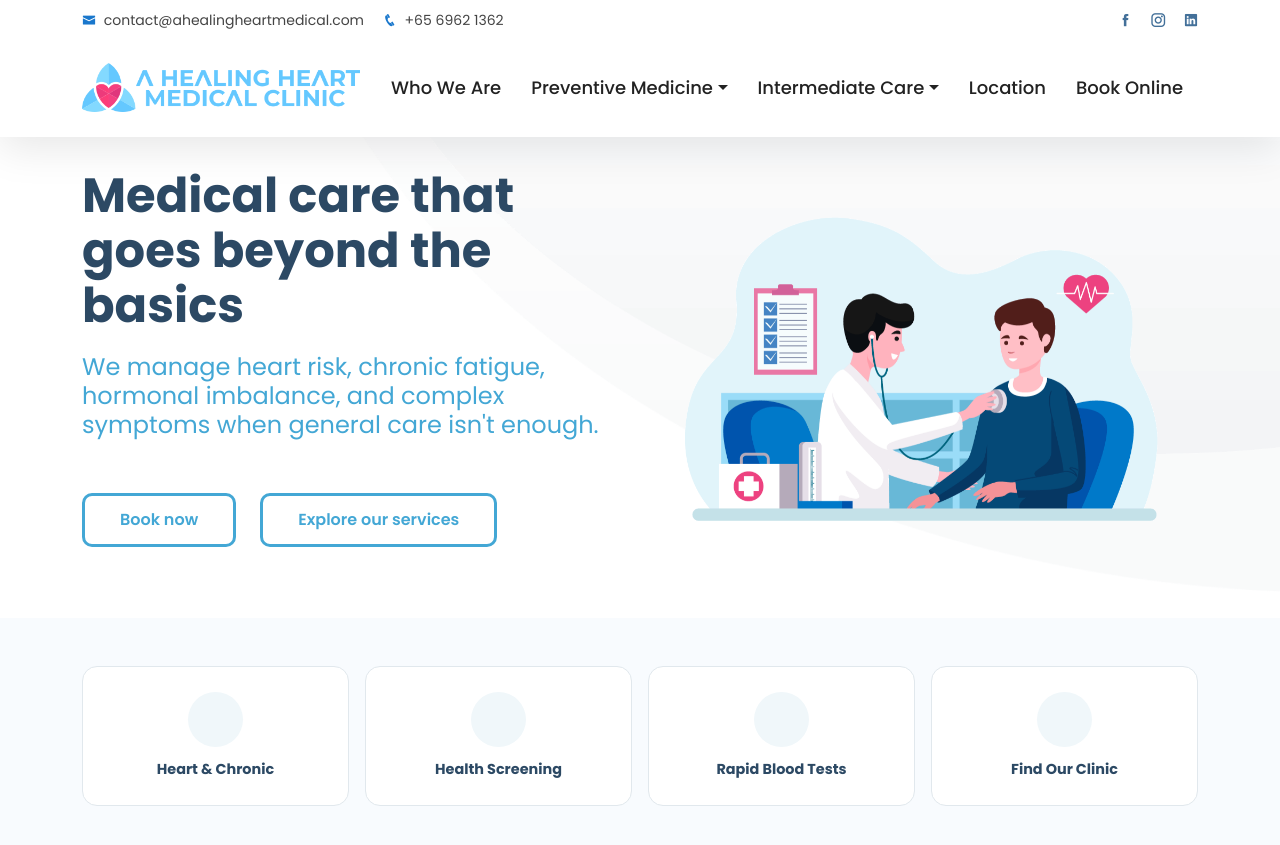
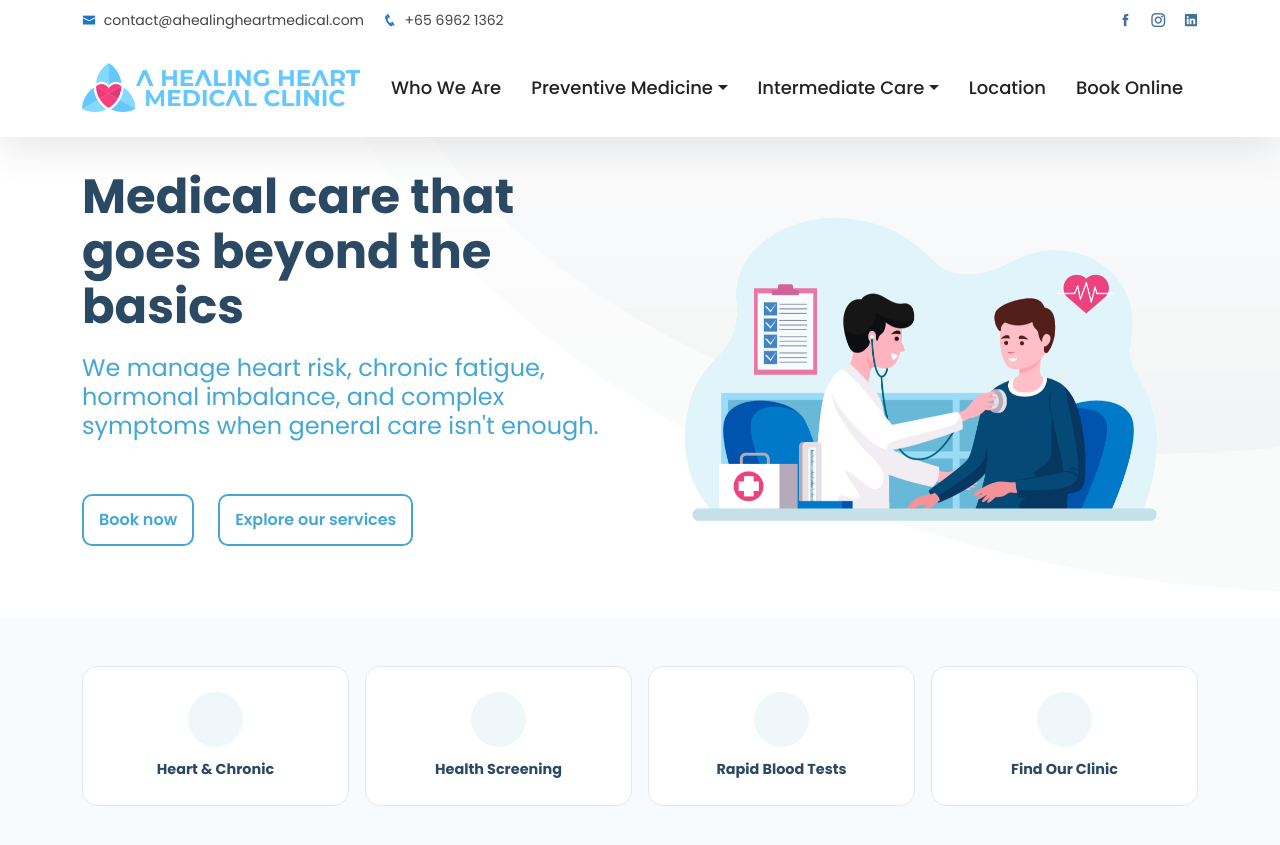
Before and after one commit to benchowsg/clinic, a Jekyll site: the page built from test-index2026.html, in a window 1280 px wide and 900 px high. Shown: the top 845 px of the window. Built offline with Jekyll 4.4.1, drawn with Linux system fonts in a browser that asks for light colours.

Commit message:
Update bs5-migration.css

```diff
--- a/assets/css/bs5-migration.css
+++ b/assets/css/bs5-migration.css
@@ -148,9 +148,9 @@
   background: transparent !important;
   color: #43a7d5 !important;
   /* This 3px solid line is what was missing */
-  border: 3px solid #43a7d5 !important;
+  border: 2px solid #43a7d5 !important;
   border-radius: 10px !important;
-  padding: 12px 35px !important;
+  padding: 12px 15px !important;
   font-weight: 600 !important;
   text-decoration: none !important;
   display: inline-block !important;
@@ -167,9 +167,9 @@
   background: transparent !important;
   color: #43a7d5 !important;
   /* This 3px solid line is what was missing */
-  border: 3px solid #43a7d5 !important;
+  border: 2px solid #43a7d5 !important;
   border-radius: 10px !important;
-  padding: 12px 35px !important;
+  padding: 12px 15px !important;
   font-weight: 600 !important;
   text-decoration: none !important;
   display: inline-block !important;
```
